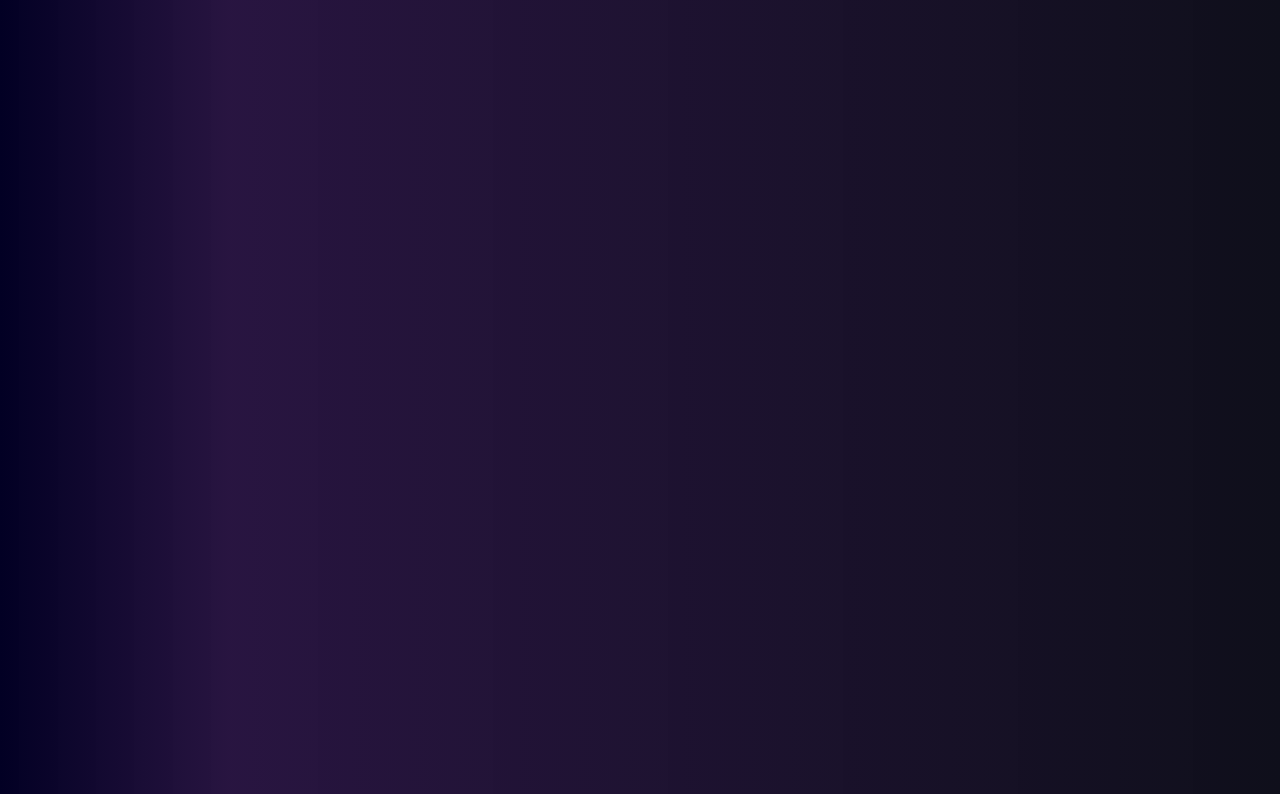
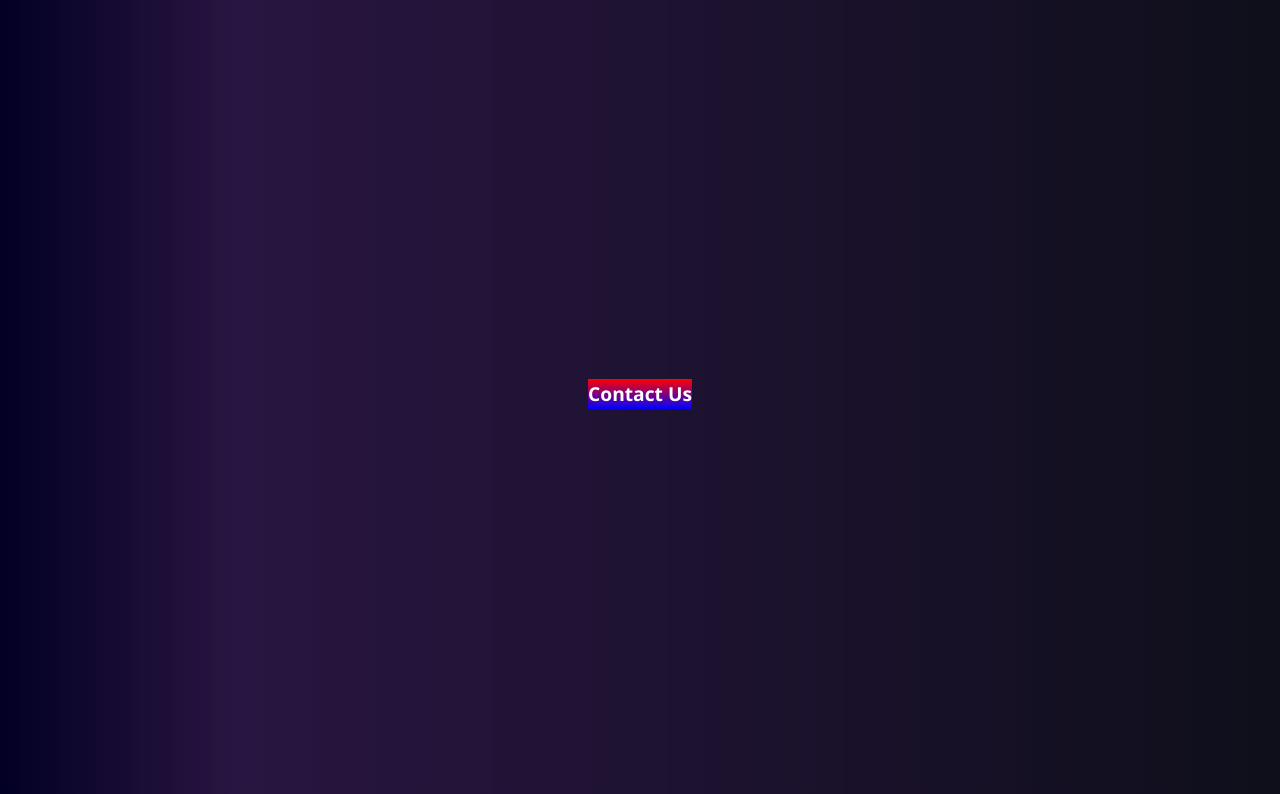
Before and after one commit to rishuraj1/Imagenationproject, a plain HTML site: page pages/contact/contact.html in a window 1280 px wide. Shown: the part 90-884 px from the top of the page. Drawn offline with Linux system fonts and the light colour scheme.

Commit message:
add: header in contact

```diff
--- a/pages/contact/contact.css
+++ b/pages/contact/contact.css
@@ -0,0 +1,17 @@
+main {
+    display: flex;
+    justify-content: center;
+    align-items: center;
+}
+
+main div {
+    display: flex;
+    justify-content: center;
+    align-items: center;
+    background: linear-gradient(red, blue);
+}
+
+h1{
+    font: bold;
+    font-size: larger;
+}
--- a/pages/contact/contact.html
+++ b/pages/contact/contact.html
@@ -20,6 +20,9 @@
     </header>
     <main>
       <!-- Contact section goes here -->
+      <div>
+        <h1>Contact Us</h1>
+      </div>
     </main>
     <footer>
       <!-- footer here -->
```
